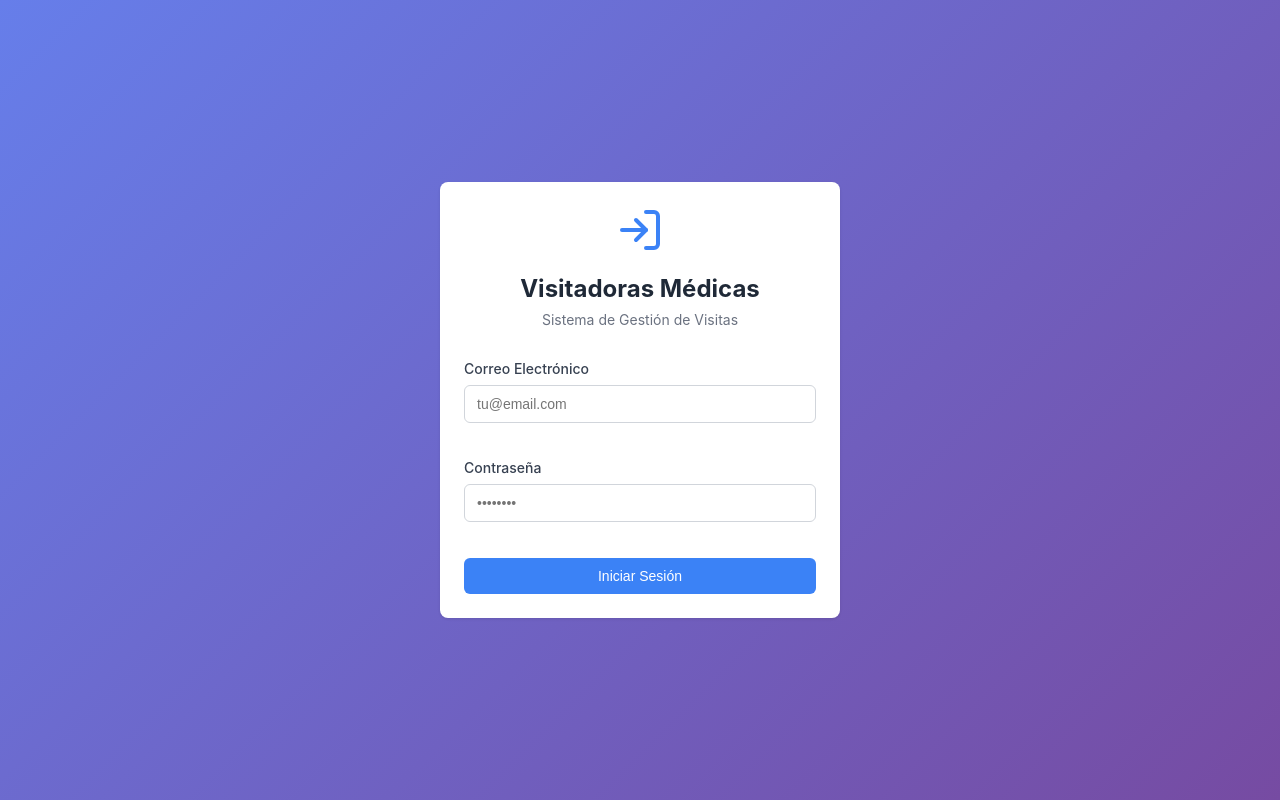
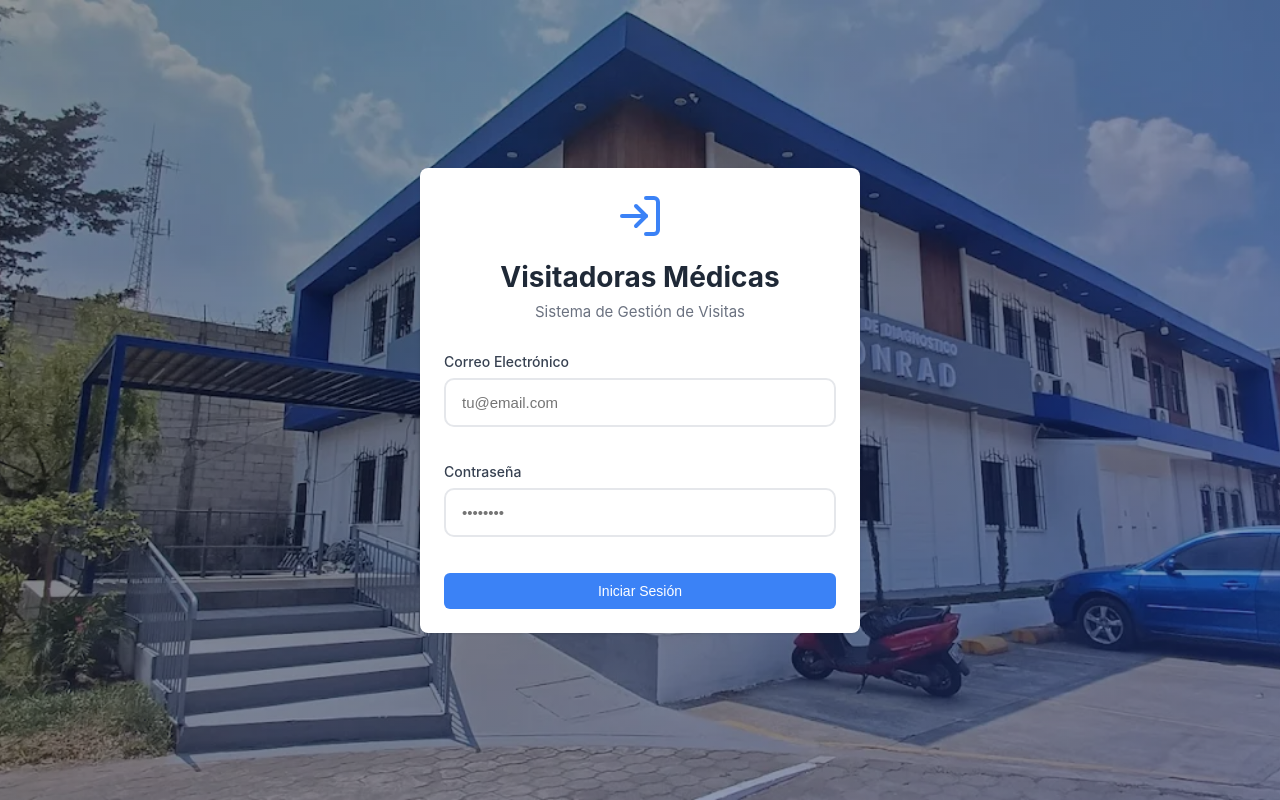
Before and after one commit to Jonnathan4967/visitadoras-medicas, a React (Vite) app: page / in a window 1280 px wide. Built offline with nearby package versions, Linux system fonts and the light colour scheme.

Commit message:
✨ Sistema completo v1.0: Gestión médicos, comisiones híbridas, filtros avanzados

```diff
--- a/src/App.jsx
+++ b/src/App.jsx
@@ -34,9 +34,16 @@ function App() {
   const checkUserRole = async (user) => {
     const { data } = await supabase
       .from('profiles')
-      .select('role')
+      .select('role, activo')
       .eq('id', user.id)
       .single()
+
+    // Si el usuario está inactivo, cerrar sesión
+    if (data?.activo === false) {
+      await supabase.auth.signOut()
+      setUser(null)
+      return
+    }
 
     setUser(user)
     setIsAdmin(data?.role === 'admin')
--- a/src/components/Login.css
+++ b/src/components/Login.css
@@ -1,15 +1,56 @@
+/* Login Container con Fondo */
 .login-container {
   min-height: 100vh;
   display: flex;
   align-items: center;
   justify-content: center;
-  background: linear-gradient(135deg, #667eea 0%, #764ba2 100%);
   padding: 20px;
+  position: relative;
+  overflow: hidden;
 }
 
+/* Imagen de fondo */
+.login-container::before {
+  content: '';
+  position: absolute;
+  top: 0;
+  left: 0;
+  right: 0;
+  bottom: 0;
+  background-image: url('/conrad-building.jpg');
+  background-size: cover;
+  background-position: center;
+  background-repeat: no-repeat;
+  z-index: 0;
+}
+
+/* Overlay opaco */
+.login-container::after {
+  content: '';
+  position: absolute;
+  top: 0;
+  left: 0;
+  right: 0;
+  bottom: 0;
+  background: linear-gradient(
+    135deg,
+    rgba(0, 0, 0, 0.4) 0%,
+    rgba(30, 58, 138, 0.5) 100%
+  );
+  z-index: 1;
+}
+
+/* Login Card */
 .login-card {
+  position: relative;
+  z-index: 2;
   width: 100%;
-  max-width: 400px;
+  max-width: 440px;
+  background: white;
+  border-radius: 20px;
+  padding: 48px 40px;
+  box-shadow: 0 20px 60px rgba(0, 0, 0, 0.3);
+  backdrop-filter: blur(10px);
 }
 
 .login-header {
@@ -18,20 +59,44 @@
 }
 
 .login-header svg {
-  margin-bottom: 16px;
+  margin: 0 auto 16px;
 }
 
 .login-header h1 {
-  font-size: 24px;
+  font-size: 28px;
+  font-weight: 700;
   color: #1f2937;
-  margin-bottom: 8px;
+  margin: 0 0 8px 0;
 }
 
 .login-header p {
+  font-size: 15px;
   color: #6b7280;
-  font-size: 14px;
+  margin: 0;
 }
 
+/* Logo/Branding opcional */
+.login-logo {
+  text-align: center;
+  margin-bottom: 24px;
+}
+
+.login-logo h2 {
+  font-size: 24px;
+  font-weight: 700;
+  color: #3b82f6;
+  margin: 0;
+}
+
+.login-logo p {
+  font-size: 13px;
+  color: #6b7280;
+  margin: 4px 0 0 0;
+  text-transform: uppercase;
+  letter-spacing: 1px;
+}
+
+/* Form */
 .login-form {
   display: flex;
   flex-direction: column;
@@ -50,22 +115,85 @@
   color: #374151;
 }
 
-.btn-full {
-  width: 100%;
-  padding: 12px;
+.form-group input {
+  padding: 14px 16px;
+  border: 2px solid #e5e7eb;
+  border-radius: 10px;
+  font-size: 15px;
+  transition: all 0.2s;
+  background: white;
 }
 
+.form-group input:focus {
+  outline: none;
+  border-color: #3b82f6;
+  box-shadow: 0 0 0 4px rgba(59, 130, 246, 0.1);
+}
+
+/* Error Message */
 .error-message {
-  padding: 12px;
-  background-color: #fee2e2;
+  background: #fef2f2;
+  border: 1px solid #fecaca;
   color: #dc2626;
-  border-radius: 6px;
+  padding: 12px 16px;
+  border-radius: 10px;
   font-size: 14px;
   text-align: center;
 }
 
+/* Login Button */
+.login-button {
+  background: linear-gradient(135deg, #3b82f6 0%, #2563eb 100%);
+  color: white;
+  padding: 14px 24px;
+  border: none;
+  border-radius: 10px;
+  font-size: 16px;
+  font-weight: 600;
+  cursor: pointer;
+  transition: all 0.2s;
+  display: flex;
+  align-items: center;
+  justify-content: center;
+  gap: 8px;
+  box-shadow: 0 4px 12px rgba(59, 130, 246, 0.3);
+}
+
+.login-button:hover:not(:disabled) {
+  transform: translateY(-2px);
+  box-shadow: 0 6px 20px rgba(59, 130, 246, 0.4);
+}
+
+.login-button:active:not(:disabled) {
+  transform: translateY(0);
+}
+
+.login-button:disabled {
+  opacity: 0.6;
+  cursor: not-allowed;
+}
+
+/* Footer */
+.login-footer {
+  text-align: center;
+  margin-top: 24px;
+  padding-top: 24px;
+  border-top: 1px solid #e5e7eb;
+}
+
+.login-footer p {
+  font-size: 13px;
+  color: #6b7280;
+  margin: 0;
+}
+
+/* Responsive */
 @media (max-width: 480px) {
+  .login-card {
+    padding: 32px 24px;
+  }
+
   .login-header h1 {
-    font-size: 20px;
+    font-size: 24px;
   }
 }
--- a/src/components/Login.jsx
+++ b/src/components/Login.jsx
@@ -26,12 +26,19 @@ export default function Login() {
 
       if (error) throw error
 
-      // Verificar si es admin
+      // Verificar perfil y si está activo
       const { data: profile } = await supabase
         .from('profiles')
-        .select('role')
+        .select('role, activo')
         .eq('id', data.user.id)
         .single()
+
+      // Verificar si el usuario está activo
+      if (profile?.activo === false) {
+        // Cerrar sesión inmediatamente
+        await supabase.auth.signOut()
+        throw new Error('Tu cuenta ha sido desactivada. Contacta al administrador.')
+      }
 
       setUser(data.user)
       setIsAdmin(profile?.role === 'admin')
```
Also changed, not shown: public/conrad-building.jpg (added).
